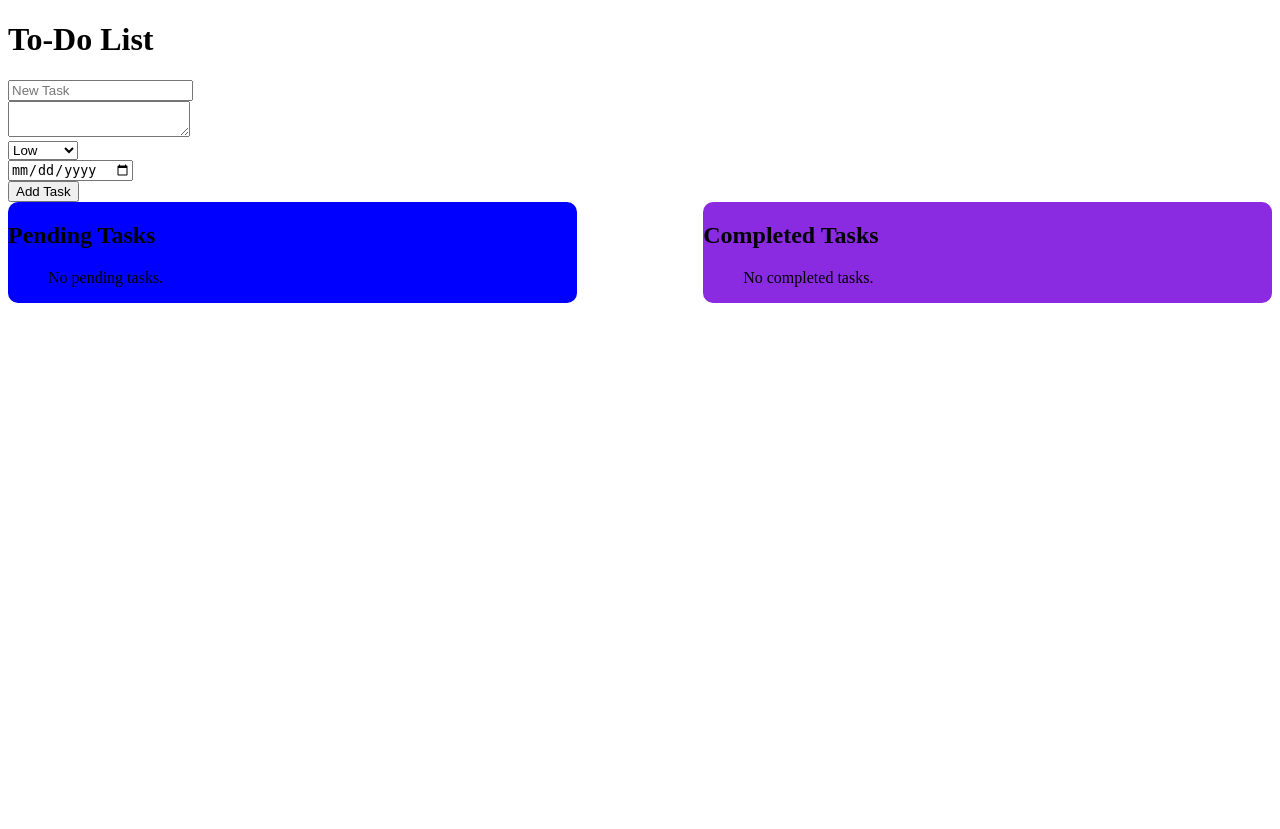
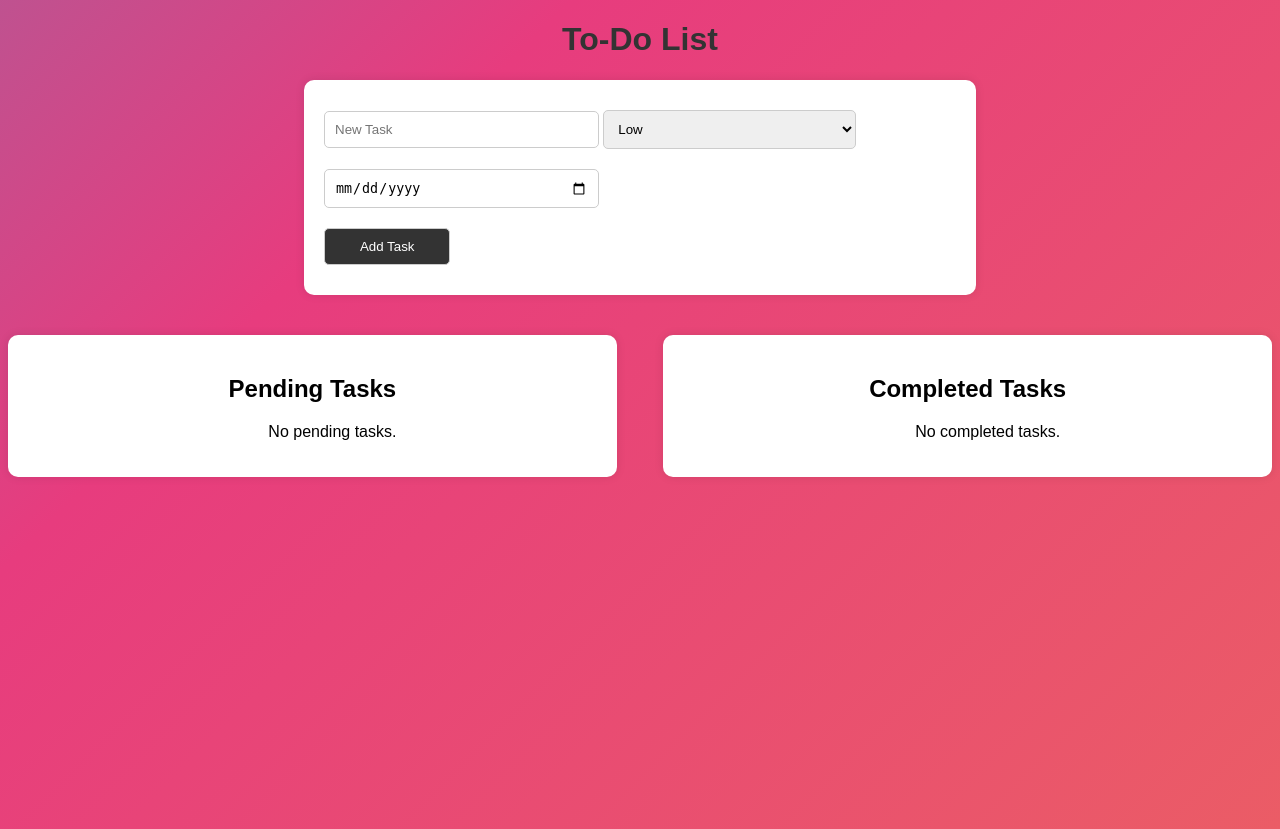
Before and after one commit to Fihliwe/CODSOFT, a Django app: page / in a window 1280 px wide. Before the commit the page ends 303 px from the top, so only its background shows below. Run offline with Django 5.2, Linux system fonts and the light colour scheme; data that the repository does not hold is empty.

Commit message:
initial commit of file

```diff
--- a/To-do-list/todolist/tasks/static/list_tasks.css
+++ b/To-do-list/todolist/tasks/static/list_tasks.css
@@ -1,12 +1,105 @@
+body{
+    background: linear-gradient(-45deg,  #ee7752, #e73c7e, #23a6d5, #23d5ab);
+    background-size: 400% 400%;
+    animation: gradient 15s ease infinite;
+    height: 100vh;
+    font-family: Arial, sans-serif;
+}
+@keyframes gradient {
+    0%{
+        background-position: 0% 50%;
+    }
+    50% {
+        background-position: 100% 50%;
+    }
+    100% {
+        background-position: 0% 50%;
+    }
+}
+
+h1{
+    text-align: center;
+    color: #333;
+}
+a{
+    text-decoration: none;
+    color: #333;
+    border: #333;
+    border-radius: 10px;
+}
+input[type="text"]{
+    width: 40%;
+    padding: 10px;
+    margin: 10px 0;
+    border-radius: 5px;
+    border: 1px solid #ccc;
+}
+input[type="date"] {
+    width: 40%;
+    padding: 10px;
+    margin: 10px 0;
+    border-radius: 5px;
+    border: 1px solid #ccc;
+}
+button[type="submit"]{
+    width: 20%;
+    padding: 10px;
+    margin: 10px 0;
+    border-radius: 5px;
+    border: 1px solid #ccc;
+    background-color: #333;
+    color: #fff;
+    cursor: pointer;
+}
+select{
+    width: 40%;
+    padding: 10px;
+    margin: 10px 0;
+    border-radius: 5px;
+    border: 1px solid #ccc;
+}
+#form_div{
+    width: 50%;
+    margin: 0 auto;
+    margin-top: 20px;
+    margin-bottom: 20px;
+    padding: 20px;
+    border-radius: 10px;
+    background-color: #fff;
+    box-shadow: 0 0 10px rgba(0,0,0,0.1);
+    align-content: center;
+}
 #completed_div {
     width: 45%;
     float: right;
     border-radius: 10px;
     background-color: blueviolet;
+    text-align: center;
+    margin: 0 auto;
+    margin-top: 20px;
+    margin-bottom: 20px;
+    padding: 20px;
+    border-radius: 10px;
+    background-color: #fff;
+    box-shadow: 0 0 10px rgba(0,0,0,0.1);
+    overflow: -moz-hidden-unscrollable;
 }
 #pending_div {
     width: 45%;
     float: left;
     border-radius: 10px;
     background-color: blue;
+    text-align: center;
+    margin: 0 auto;
+    margin-top: 20px;
+    margin-bottom: 20px;
+    padding: 20px;
+    border-radius: 10px;
+    background-color: #fff;
+    box-shadow: 0 0 10px rgba(0,0,0,0.1);
 }
+#task_wrapper {
+    width: 100%;
+    margin-top: 20px;
+    margin-bottom: 20px;
+}
--- a/To-do-list/todolist/tasks/templates/tasks/list_tasks.html
+++ b/To-do-list/todolist/tasks/templates/tasks/list_tasks.html
@@ -7,26 +7,20 @@
 <body>
     <h1>To-Do List</h1>
 
+    <div id="form_div">
     <form action="{% url 'task_add' %}" method="POST">
         {% csrf_token %}
         <input type="text" name="task" placeholder="New Task" required>
-        <br>
-        <textarea
-            type="text"
-            name="notes"
-            placeholder="Type your notes here">
-        </textarea>
-        <br>
         <select name="priority">
             <option value="Low">Low</option>
             <option value="Medium">Medium</option>
             <option value="High">High</option>
         </select>
-        <br>
         <input type="date" name="due_date">
         <br>
         <button type="submit">Add Task</button>
     </form>
+    </div>
 
     <div id="tasks_wrapper">
     <div id="pending_div">
@@ -47,9 +41,9 @@
                             </p>
                         </div>
                         <div class="flex space-x-4">
-                            <a href="{% url 'task_complete' task.id %}" class="text-sm text-green-600 hover:underline">Complete</a>
-                            <a href="{% url 'task_edit' task.id %}" class="text-sm text-blue-600 hover:underline">Edit</a>
-                            <a href="{% url 'task_delete' task.id %}" class="text-sm text-red-600 hover:underline">Delete</a>
+                            <a href="{% url 'task_complete' task.id %}" class="hover:underline">Complete</a>
+                            <a href="{% url 'task_edit' task.id %}" class="hover:underline">Edit</a>
+                            <a href="{% url 'task_delete' task.id %}" class="hover:underline">Delete</a>
                         </div>
                     </li>
                 {% empty %}
```
Also changed, not shown: calculator/calculator.py (added, +53 -0 lines), To-do-list/todolist/db.sqlite3.
